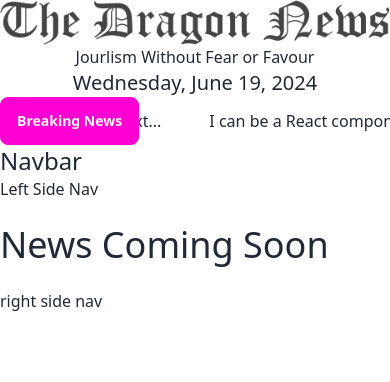
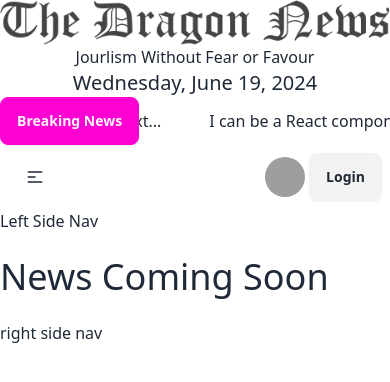
Before and after one commit to Hamed18/The-Daily-News, a React (Vite) app: page / in a window 390 px wide. Shown: the top 382 px of the page. Built offline with nearby package versions, Linux system fonts and the light colour scheme; grey boxes are pictures that could not be loaded.

Commit message:
navbar component using daisyui

```diff
--- a/src/pages/Shared/Navbar/Navbar.jsx
+++ b/src/pages/Shared/Navbar/Navbar.jsx
@@ -1,10 +1,73 @@
+import { Link, NavLink } from "react-router-dom";
+import userdefaultPic from '../../../assets/Images/user.png'
 
 const Navbar = () => {
-	return (
-		<div>
-			<h2 className="text-2xl">Navbar</h2>
-		</div>
-	);
+  const navLinks = (
+    <>
+      <li>
+        <NavLink to="/">Home</NavLink>
+      </li>
+      <li>
+        <NavLink to="/about">About</NavLink>
+      </li>
+      <li>
+        <NavLink to="/career">Career</NavLink>
+      </li>
+    </>
+  );
+
+  return (
+    <div className="navbar bg-base-100">
+      <div className="navbar-start">
+        <div className="dropdown">
+          <div tabIndex={0} role="button" className="btn btn-ghost lg:hidden">
+            <svg
+              xmlns="http://www.w3.org/2000/svg"
+              className="h-5 w-5"
+              fill="none"
+              viewBox="0 0 24 24"
+              stroke="currentColor"
+            >
+              <path
+                strokeLinecap="round"
+                strokeLinejoin="round"
+                strokeWidth="2"
+                d="M4 6h16M4 12h8m-8 6h16"
+              />
+            </svg>
+          </div>
+          <ul
+            tabIndex={0}
+            className="menu menu-sm dropdown-content mt-3 z-[1] p-2 shadow bg-base-100 rounded-box w-52"
+          >
+            {navLinks}
+          </ul>
+        </div>
+      </div>
+      <div className="navbar-center hidden lg:flex">
+        <ul className="menu menu-horizontal px-1">{navLinks}</ul>
+      </div>
+      <div className="navbar-end">
+        <div
+          tabIndex={0}
+          role="button"
+          className="btn btn-ghost btn-circle avatar"
+		>
+          <div className="w-10 rounded-full">
+            <img
+              alt="Tailwind CSS Navbar component"
+              src={userdefaultPic}
+            />
+          </div>
+        </div>
+        <Link>
+          <button>
+            <a className="btn">Login</a>
+          </button>
+        </Link>
+      </div>
+    </div>
+  );
 };
 
 export default Navbar;
```
Also changed, not shown: 1 other file (tests, documents, lock files or other folders).
